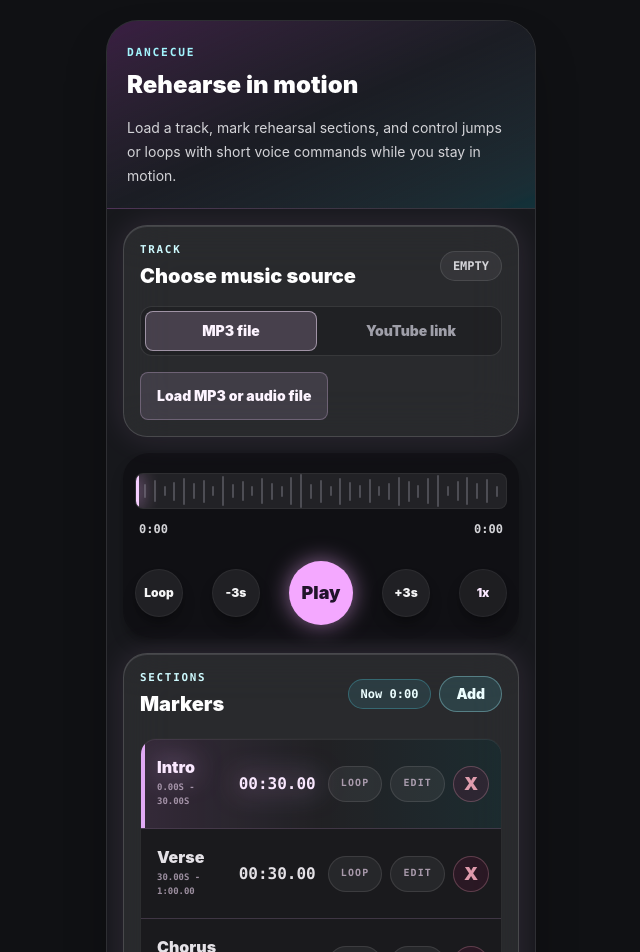
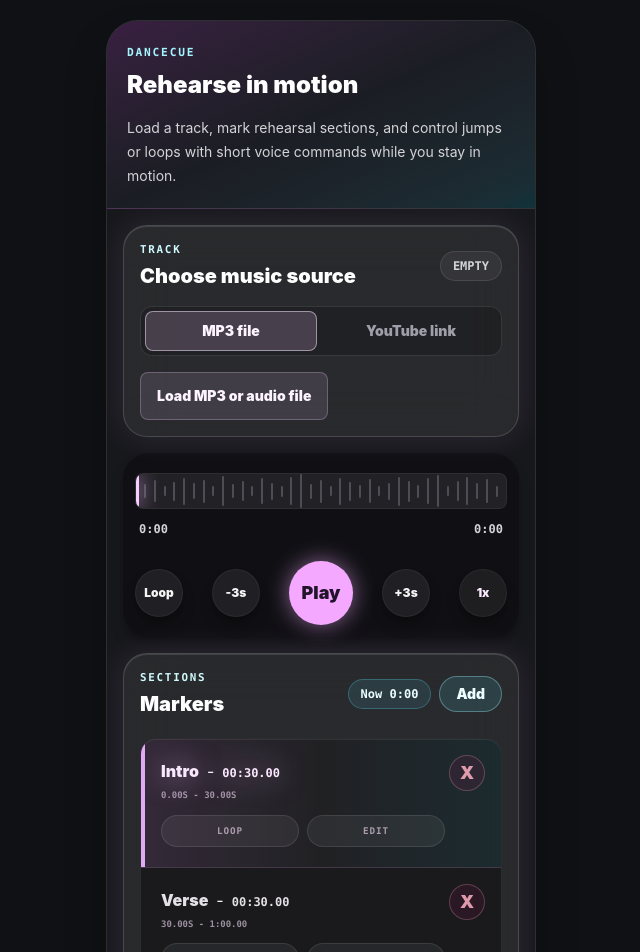
Before and after one commit to JzeAnson/DanceCue, a React (Vite) app: page / in a window 1280 px wide. Shown: the top 952 px of the page, without its empty margins (319-959 px from the left). Built offline with nearby package versions, Linux system fonts and the light colour scheme.

Commit message:
Adjusting button

```diff
--- a/src/components/MarkerList.tsx
+++ b/src/components/MarkerList.tsx
@@ -315,7 +315,7 @@ export function MarkerList({
 
           return (
             <article
-              className={`group grid cursor-pointer grid-cols-1 items-center gap-2 px-3 py-4 transition sm:grid-cols-[minmax(0,1fr)_auto] sm:gap-3 sm:py-5 ${
+              className={`group relative grid cursor-pointer gap-3 px-3 py-4 pr-12 transition sm:px-4 sm:py-5 sm:pr-14 ${
                 isActive
                   ? "bg-gradient-to-r from-fuchsia-300/14 via-white/[0.05] to-cyan-300/10 shadow-[inset_4px_0_0_rgba(235,178,255,0.95)]"
                   : "bg-white/[0.02] hover:bg-white/[0.055]"
@@ -445,31 +445,35 @@ export function MarkerList({
                 </form>
               ) : (
                 <>
+                  <div className="grid min-w-0 grid-cols-[minmax(0,1fr)_auto] items-start gap-3">
                     <div className="min-w-0 rounded-lg px-1 text-left transition focus:bg-white/5 focus:outline-none">
+                      <div className="flex min-w-0 items-baseline gap-2">
                         <span
-                      className={`block max-w-full overflow-hidden text-ellipsis whitespace-nowrap text-xs font-black leading-none tracking-normal sm:text-base ${markerColorClass}`}
+                          className={`min-w-0 max-w-full overflow-hidden text-ellipsis whitespace-nowrap text-xs font-black leading-none tracking-normal sm:text-base ${markerColorClass}`}
                         >
                           {marker.name}
+                        </span>-
+                        <span
+                          className={`shrink-0 font-mono text-[0.62rem] font-bold tabular-nums tracking-normal sm:text-xs ${markerColorClass}`}
+                        >
+                          {formatStopwatchTime(markerDuration)}
                         </span>
-                    <span className="mt-1.5 grid min-w-0 justify-start gap-1">
-                      <small className="font-mono text-[0.56rem] font-bold uppercase tabular-nums tracking-normal text-[#d4c0d7]/70">
+                      </div>
+                      <small className="mt-1.5 block font-mono text-[0.56rem] font-bold uppercase tabular-nums tracking-normal text-[#d4c0d7]/70">
                         {formatMarkerTime(marker.time)} - {formatMarkerTime(marker.endTime)}
                       </small>
+                    </div>
+                    <div className="grid justify-items-end gap-1 pt-0.5">
                       {showPlayingPill ? (
-                        <small className="w-fit rounded-full border border-fuchsia-200/35 bg-fuchsia-300/15 px-1.5 py-0.5 font-mono text-[0.5rem] font-black uppercase tracking-[0.12em] text-fuchsia-50 shadow-[0_0_14px_rgba(235,178,255,0.24)] sm:px-2 sm:text-[0.52rem]">
+                        <small className="rounded-full border border-fuchsia-200/35 bg-fuchsia-300/15 px-1.5 py-0.5 font-mono text-[0.5rem] font-black uppercase tracking-[0.12em] text-fuchsia-50 shadow-[0_0_14px_rgba(235,178,255,0.24)] sm:px-2 sm:text-[0.52rem]">
                           Playing
                         </small>
                       ) : null}
-                    </span>
                     </div>
-                  <div className="flex min-w-0 flex-wrap items-center justify-end gap-1.5 sm:gap-2">
-                    <span
-                      className={`mr-auto px-1 text-right font-mono text-xs font-bold tabular-nums tracking-normal sm:mr-0 sm:text-base ${markerColorClass}`}
-                    >
-                      {formatStopwatchTime(markerDuration)}
-                    </span>
+                  </div>
+                  <div className="grid grid-cols-2 gap-2 pl-1">
                     <button
-                      className={`min-h-8 rounded-full border px-2.5 font-mono text-[0.55rem] font-black uppercase tracking-[0.1em] transition sm:min-h-9 sm:px-3 sm:text-[0.62rem] sm:tracking-[0.12em] ${
+                      className={`min-h-7 rounded-full border px-2 font-mono text-[0.5rem] font-black uppercase tracking-[0.08em] transition sm:min-h-8 sm:px-2.5 sm:text-[0.58rem] sm:tracking-[0.1em] ${
                         isLooping
                           ? "border-cyan-100/60 bg-cyan-300/20 text-cyan-50 shadow-[0_0_14px_rgba(0,244,254,0.28)]"
                           : "border-white/10 bg-white/[0.06] text-[#d4c0d7]/75 hover:border-cyan-200/35 hover:bg-cyan-300/10 hover:text-cyan-50"
@@ -485,7 +489,7 @@ export function MarkerList({
                     </button>
                     <button
                       aria-label={`Edit ${marker.name}`}
-                      className="min-h-8 rounded-full border border-white/10 bg-white/[0.06] px-2.5 font-mono text-[0.55rem] font-black uppercase tracking-[0.1em] text-[#d4c0d7]/75 transition hover:border-cyan-200/35 hover:bg-cyan-300/10 hover:text-cyan-50 sm:min-h-9 sm:px-3 sm:text-[0.62rem] sm:tracking-[0.12em]"
+                      className="min-h-7 rounded-full border border-white/10 bg-white/[0.06] px-2 font-mono text-[0.5rem] font-black uppercase tracking-[0.08em] text-[#d4c0d7]/75 transition hover:border-cyan-200/35 hover:bg-cyan-300/10 hover:text-cyan-50 sm:min-h-8 sm:px-2.5 sm:text-[0.58rem] sm:tracking-[0.1em]"
                       type="button"
                       onClick={(event) => {
                         event.stopPropagation();
@@ -494,9 +498,10 @@ export function MarkerList({
                     >
                       Edit
                     </button>
+                  </div>
                   <button
                     aria-label={`Remove ${marker.name}`}
-                      className="grid size-8 shrink-0 place-items-center rounded-full border border-[#ffb1c3]/25 bg-[#e8006e]/[0.08] text-base font-black text-[#ffb1c3]/85 transition hover:border-[#ffb1c3]/45 hover:bg-[#e8006e]/[0.16] hover:text-[#ffd3df] focus:outline-none focus:ring-2 focus:ring-[#ffb1c3]/35 sm:size-9 sm:text-lg"
+                    className="absolute right-3 top-3 grid size-8 shrink-0 place-items-center rounded-full border border-[#ffb1c3]/25 bg-[#e8006e]/[0.08] text-base font-black text-[#ffb1c3]/85 transition hover:border-[#ffb1c3]/45 hover:bg-[#e8006e]/[0.16] hover:text-[#ffd3df] focus:outline-none focus:ring-2 focus:ring-[#ffb1c3]/35 sm:right-4 sm:top-4 sm:size-9 sm:text-lg"
                     type="button"
                     onClick={(event) => {
                       event.stopPropagation();
@@ -505,7 +510,6 @@ export function MarkerList({
                   >
                     X
                   </button>
-                  </div>
                 </>
               )}
             </article>
```
Lines whose indentation alone changed are shown as unchanged.
